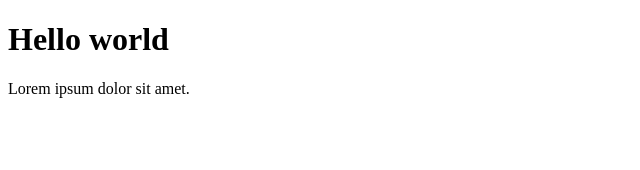
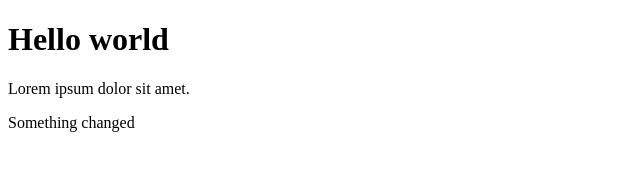
Before and after one commit to muhammadyusuf167/Hello-World, a plain HTML site: page index.html in a window 1280 px wide. Shown: the whole page, without its empty margins (0-640 px from the left). Drawn offline with Linux system fonts and the light colour scheme.

Commit message:
feaature/added a p tag

```diff
--- a/index.html
+++ b/index.html
@@ -9,5 +9,6 @@
 <body>
     <h1>Hello world</h1>
     <p>Lorem ipsum dolor sit amet.</p>
+    <p>Something changed</p>
 </body>
 </html>
```
